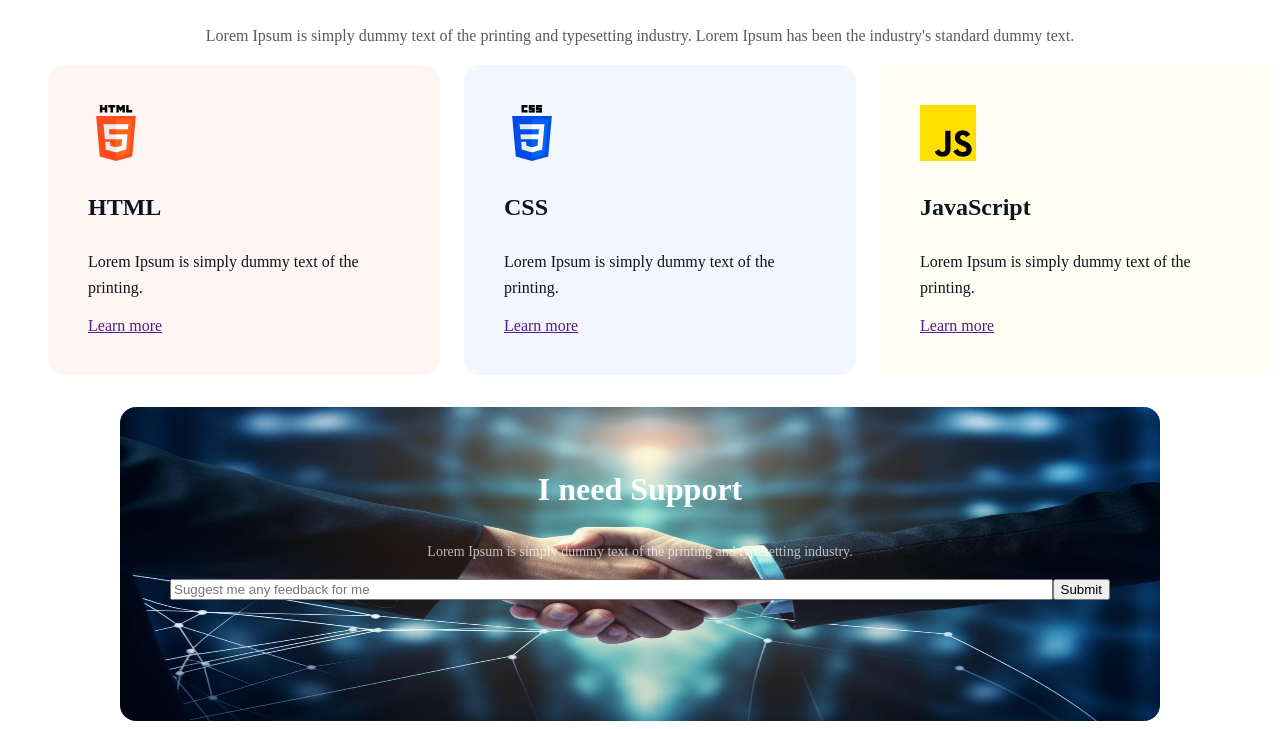
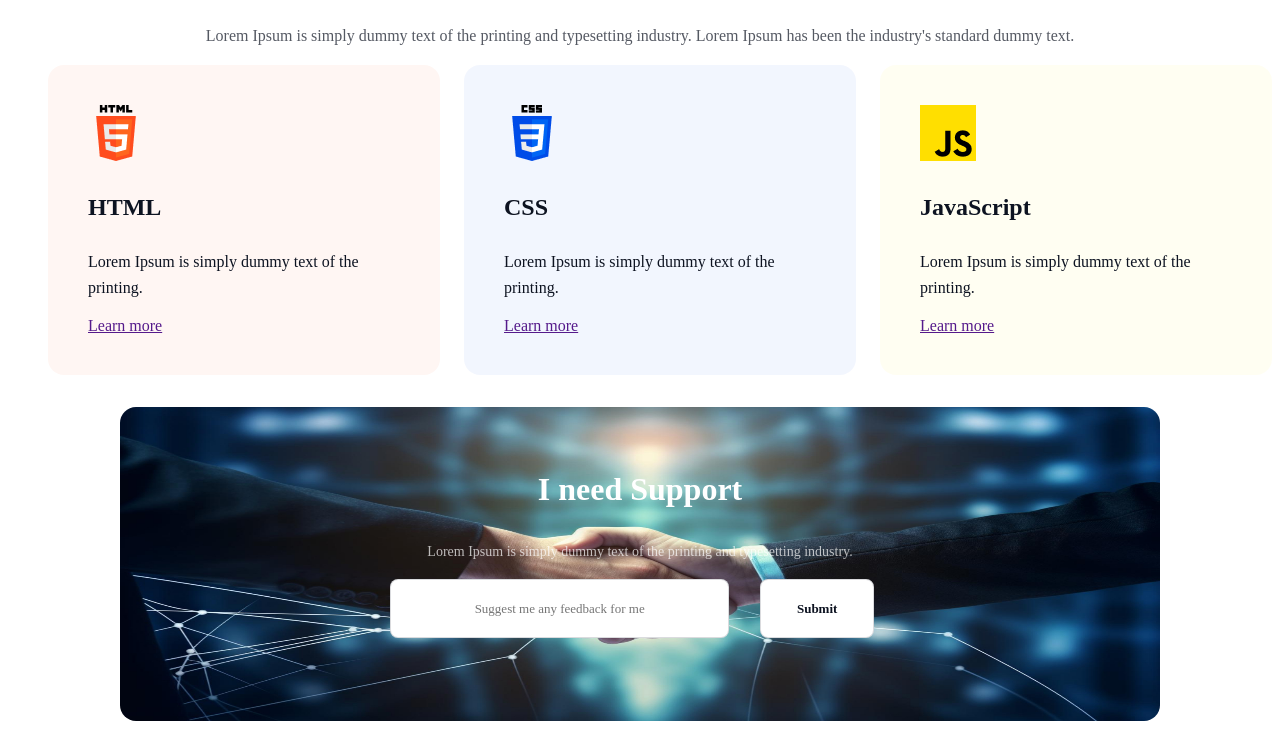
Before and after one commit to MahmudulHaqueRahat/Assignment-1, a plain HTML site: page index.html in a window 1280 px wide. Shown: the part 3021-3750 px from the top of the page. Drawn offline with Linux system fonts and the light colour scheme; a web font is replaced by a local one.

Commit message:
last page

```diff
--- a/index.html
+++ b/index.html
@@ -14,9 +14,9 @@
         <p class="hero-para">Lorem Ipsum is simply dummy text of the printing and typesetting industry. Lorem Ipsum has been the industry's standard dummy text.</p>
         <button class="btn">Contact with me</button>
     </div>
-</body>
-</section>
-    <main>
+
+    </section>
+
     </section>
     <!-- why web development -->
     <section class="why">
@@ -68,21 +68,21 @@
      <p class="target-para">Lorem Ipsum is simply dummy text of the printing and typesetting industry. Lorem Ipsum has been the industry's standard dummy text.</p>
      <div class="target">
        <div class="skill-1">
-        <img src="/resource/html.png" alt="">
+        <img src="./resource/html.png" alt="">
         <h3 class="skill-head">HTML</h3>
         <p class="skill-para">Lorem Ipsum is simply dummy text of the printing.</p>
         <a class="Learn-more"  href="">Learn more</a>
        </div>
 
        <div class="skill-2">
-        <img src="/resource/css.png" alt="">
+        <img src="./resource/css.png" alt="">
         <h3 class="skill-head">CSS</h3>
         <p class="skill-para">Lorem Ipsum is simply dummy text of the printing.</p>
         <a class="Learn-more"  href="">Learn more</a>
        </div>
 
        <div class="skill-3">
-        <img src="/resource/js.png" alt="">
+        <img src="./resource/js.png" alt="">
         <h3 class="skill-head">JavaScript</h3>
         <p class="skill-para">Lorem Ipsum is simply dummy text of the printing.</p>
           <a class="Learn-more"  href="">Learn more</a>
@@ -100,8 +100,9 @@
          <input class="input-txt" placeholder="Suggest me any feedback for me" type="text" name="Text" id="">
          <input class="input-submit" placeholder="Submit" type="submit" value="Submit">
        </div>
+    </section>
 
 
-</main>
 
+</body>
 </html>
--- a/style.css
+++ b/style.css
@@ -217,7 +217,7 @@ text-align: left;
 /* Last page */
 .support{
 
-    background-image: url(/resource/handshake.jpg);
+    background-image: url(./resource/handshake.jpg);
     background-size: 100% 100%;
     background-repeat: no-repeat;
     width: 1040px;
@@ -249,10 +249,45 @@ text-align: left;
     opacity: 0.7;}
 
     .input{
-        width: 940px;
+        width: 500px;
         display: flex;
         margin: 0 auto;
+
     }
  .input-txt{
-    width: 100%;
+    width:100% ;
+
+    padding: 10px;
+     margin-right: 15px;
+     /* margin-left: 10px; */
+    box-sizing: border-box;
+    border: 1px solid rgba(13, 19, 33, 0.15);
+    border-radius: 8px;
+    background: rgb(255, 255, 255);
+
+    color: rgba(13, 19, 33, 0.4);
+    font-family: Azeret Mono;
+    font-size: 13px;
+    font-weight: 400;
+    line-height: 19px;
+    letter-spacing: 0%;
+    text-align: center;
  }
+ .input-submit{
+
+    width:30% ;
+    margin: 0px 16px;
+    padding: 17px 20px 17px 20px;
+    border: 1px solid rgba(13, 19, 33, 0.15);
+    border-radius: 8px;
+    background: rgb(255, 255, 255);
+
+
+    color: rgb(13, 19, 33);
+    font-family: Azeret Mono;
+    font-size: 13px;
+    font-weight: 600;
+    line-height: 23px;
+    letter-spacing: 0%;
+    text-align: center;
+ }
```
